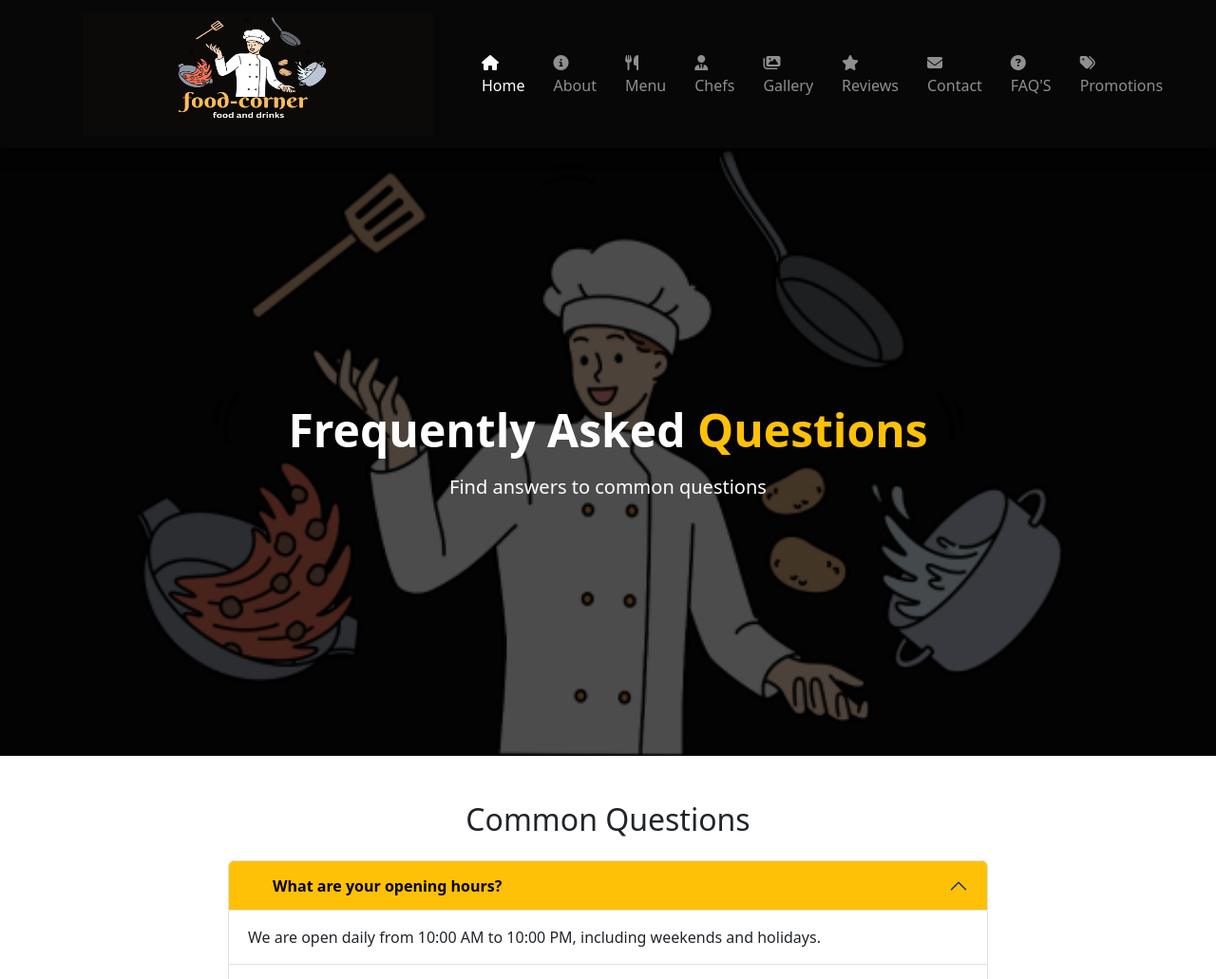
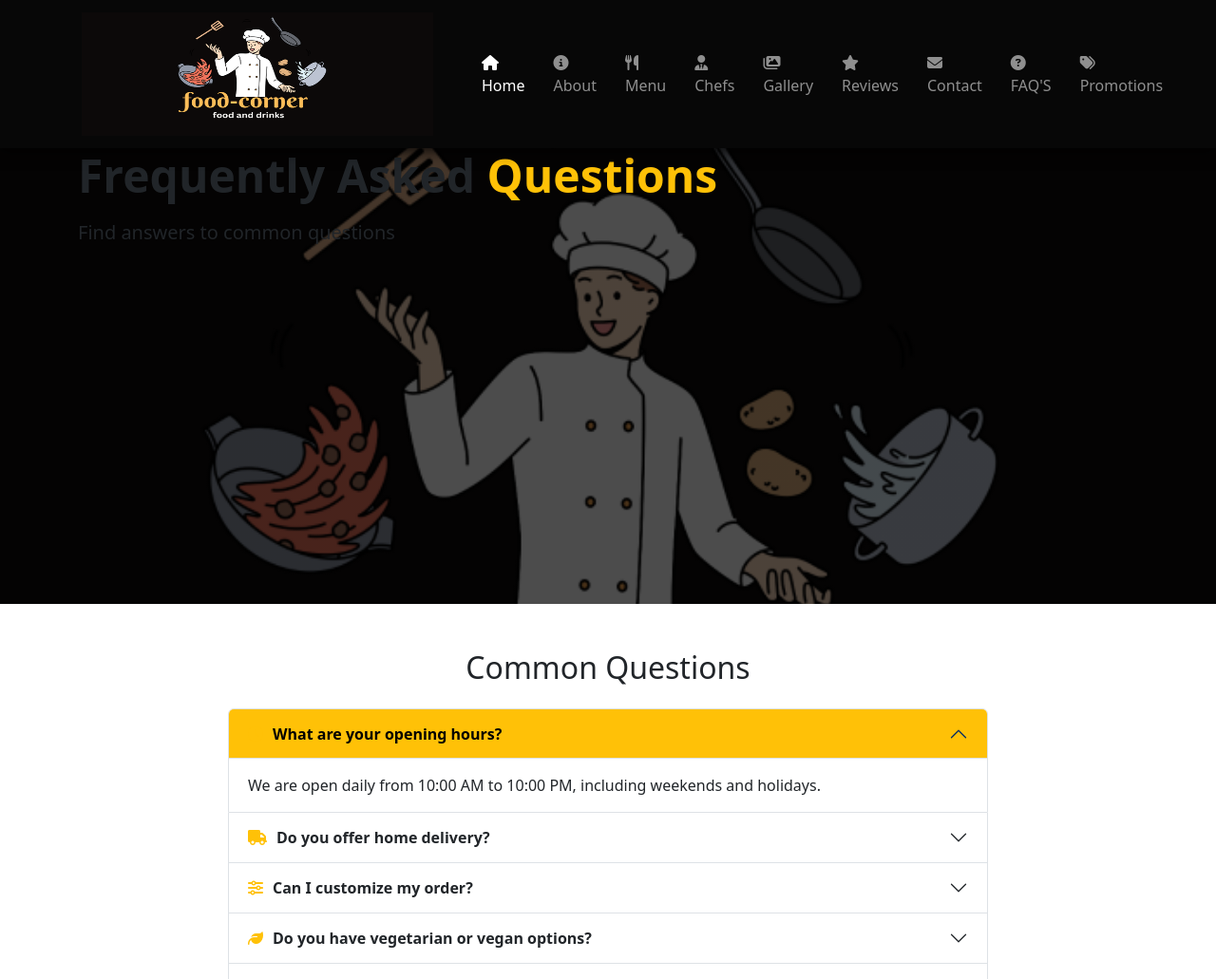
Before and after one commit to vaib-0900/food-corner, a PHP site: page /faq.php in a window 1280 px wide. Shown: the top 1031 px of the page at 95% size. Run offline with PHP 8.4, Linux system fonts and the light colour scheme.

Commit message:
changes hero section

```diff
--- a/faq.php
+++ b/faq.php
@@ -13,14 +13,10 @@
 
     <style>
         .faq-hero {
-           background: linear-gradient(rgba(0, 0, 0, 0.7), rgba(0, 0, 0, 0.7)), url('images/banner.png');
+          background: linear-gradient(rgba(0, 0, 0, 0.7), rgba(0, 0, 0, 0.7)), url('images/banner.png');
             background-size: cover;
             background-position: center;
-            min-height: 80vh;
-            color: white;
-            display: flex;
-            align-items: center;
-            text-align: center;
+            min-height: 60vh;
         }
 
         .faq-hero h1 span {
```
